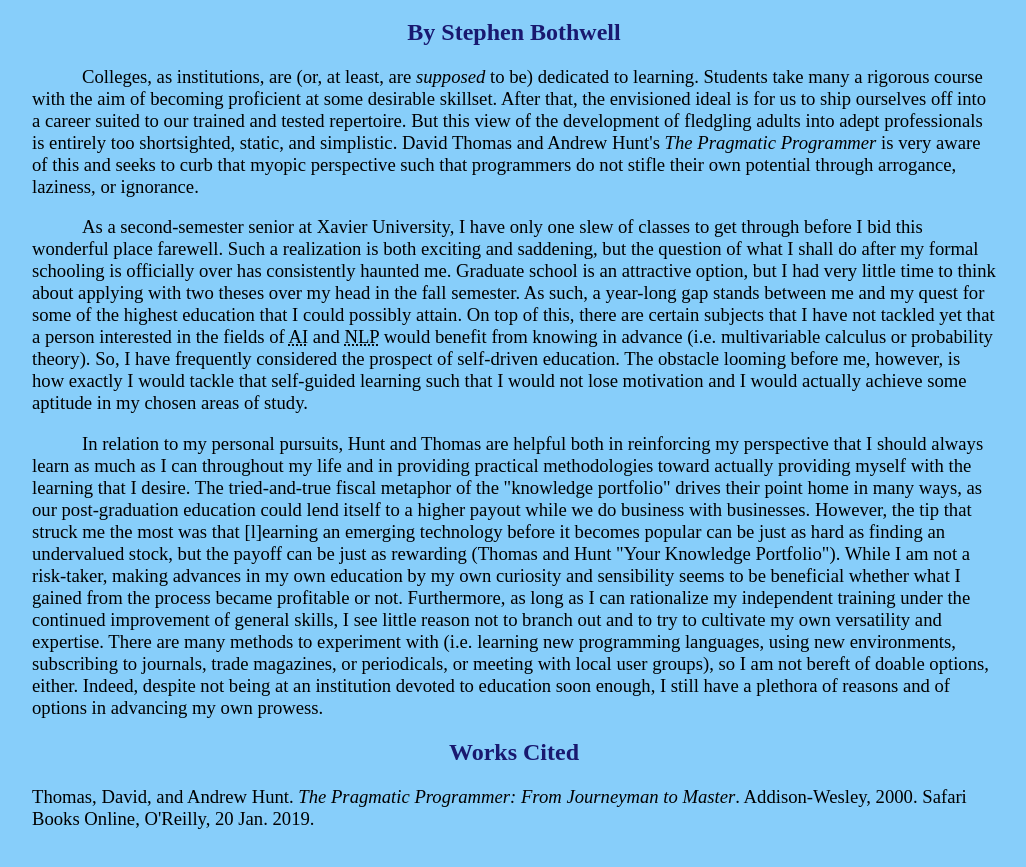
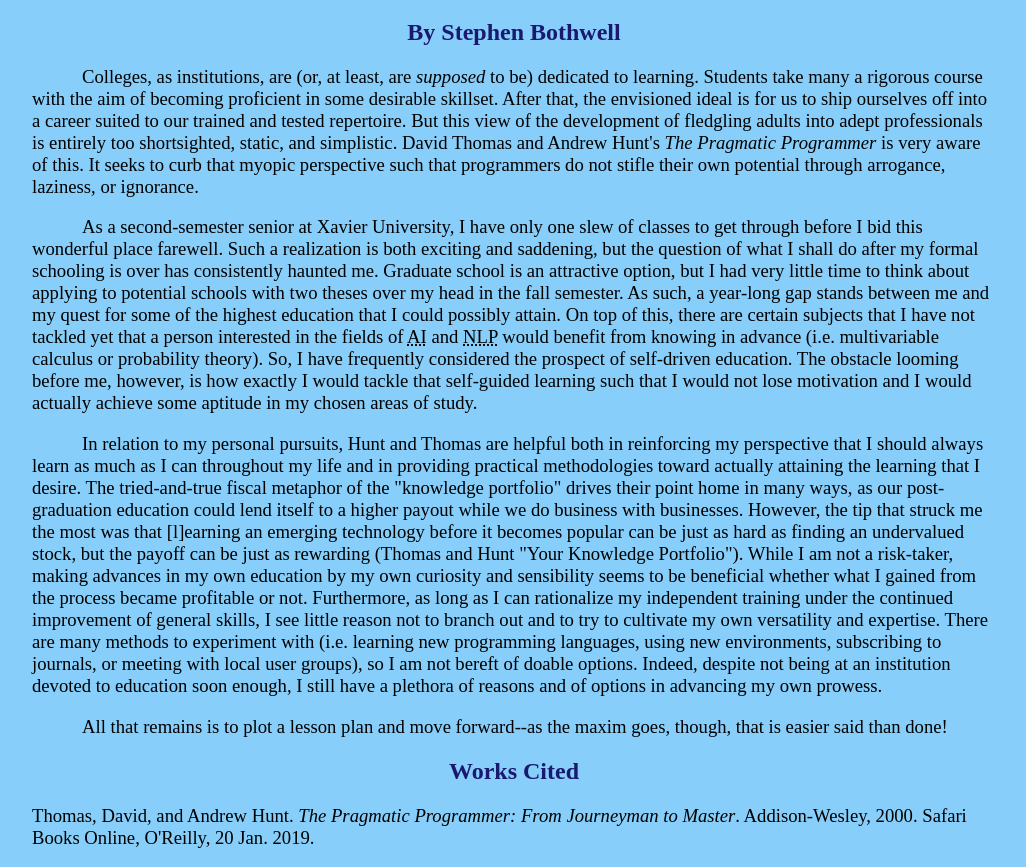
Before and after one commit to Mythologos/Mythologos.github.io, a plain HTML site: page hmwk1.html in a window 1280 px wide. Shown: the part 61-928 px from the top of the page, without its empty margins (126-1152 px from the left). Drawn offline with Linux system fonts and the light colour scheme.

Commit message:
Added a class to the main body paragraphs to unite their shared feature; proofread text; added a closing statement.

```diff
--- a/hmwk1.html
+++ b/hmwk1.html
@@ -15,6 +15,9 @@
         font-size: 14pt;
         font-family: 'Times New Roman', Times, serif
     }
+    p.main_p {
+        text-indent: 50px;
+    }
     </style>
 </head>
 <body style="background-color: lightskyblue;">
@@ -23,27 +26,27 @@
     </header>
     <section>
     <h2 style="text-align:center; color: midnightblue;">By Stephen Bothwell</h2>
-    <p id="p1" style="text-indent: 50px;">
+    <p id="p1" class="main_p">
         Colleges, as institutions, are (or, at least, are <i>supposed</i> to
         be) dedicated to learning. Students take many a rigorous course with
-        the aim of becoming proficient at some desirable skillset. After that,
+        the aim of becoming proficient in some desirable skillset. After that,
         the envisioned ideal is for us to ship ourselves off into a career
         suited to our trained and tested repertoire. But this view of the
         development of fledgling adults into adept professionals is entirely too
         shortsighted, static, and simplistic. David Thomas and Andrew Hunt's
         <cite src="https://www.oreilly.com/library/view/the-pragmatic-programmer/020161622X/">The Pragmatic Programmer</cite>
-        is very aware of this and seeks to curb that myopic perspective such that
+        is very aware of this. It seeks to curb that myopic perspective such that
         programmers do not stifle their own potential through arrogance, laziness, or
         ignorance.
     </p>
-    <p id="p2" style="text-indent: 50px;">
+    <p id="p2" class="main_p">
         As a second-semester senior at Xavier University, I have only one slew of
         classes to get through before I bid this wonderful place farewell. Such a
         realization is both exciting and saddening, but the question of what I shall
-        do after my formal schooling is officially over has consistently haunted me.
+        do after my formal schooling is over has consistently haunted me.
         Graduate school is an attractive option, but I had very little time to think
-        about applying with two theses over my head in the fall semester. As such, a
-        year-long gap stands between me and my quest for some of the highest education
+        about applying to potential schools with two theses over my head in the fall semester.
+        As such, a year-long gap stands between me and my quest for some of the highest education
         that I could possibly attain. On top of this, there are certain subjects that
         I have not tackled yet that a person interested in the fields of
         <abbr title="Artificial Intelligence">AI</abbr> and
@@ -54,11 +57,11 @@
         exactly I would tackle that self-guided learning such that I would not lose
         motivation and I would actually achieve some aptitude in my chosen areas of study.
     </p>
-    <p id="p3" style="text-indent: 50px;">
+    <p id="p3" class="main_p">
         In relation to my personal pursuits, Hunt and Thomas are helpful both in
         reinforcing my perspective that I should always learn as much as I can
         throughout my life and in providing practical methodologies toward actually
-        providing myself with the learning that I desire. The tried-and-true fiscal
+        attaining the learning that I desire. The tried-and-true fiscal
         metaphor of the "knowledge portfolio" drives their point home in many ways, as our
         post-graduation education could lend itself to a higher payout while we do
         business with businesses. However, the tip that struck me the most was
@@ -72,10 +75,14 @@
         continued improvement of general skills, I see little reason not to branch
         out and to try to cultivate my own versatility and expertise. There are many
         methods to experiment with (i.e. learning new programming languages, using new
-        environments, subscribing to journals, trade magazines, or periodicals,
-        or meeting with local user groups), so I am not bereft of doable options, either.
+        environments, subscribing to journals, or meeting with local user groups),
+        so I am not bereft of doable options.
         Indeed, despite not being at an institution devoted to education soon enough, I
         still have a plethora of reasons and of options in advancing my own prowess.
+    </p>
+    <p id="p4" class="main_p">
+        All that remains is to plot a lesson plan and move forward--as the maxim goes, though,
+        that is easier said than done!
     </p>
     </section>
     <footer>
```
